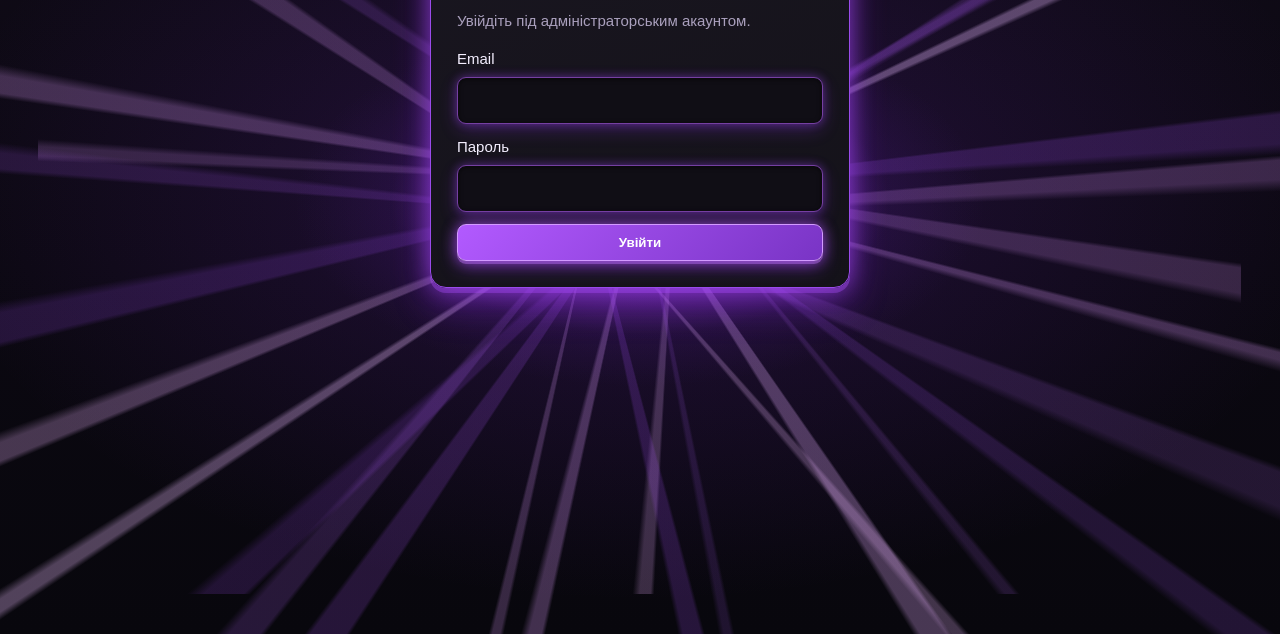
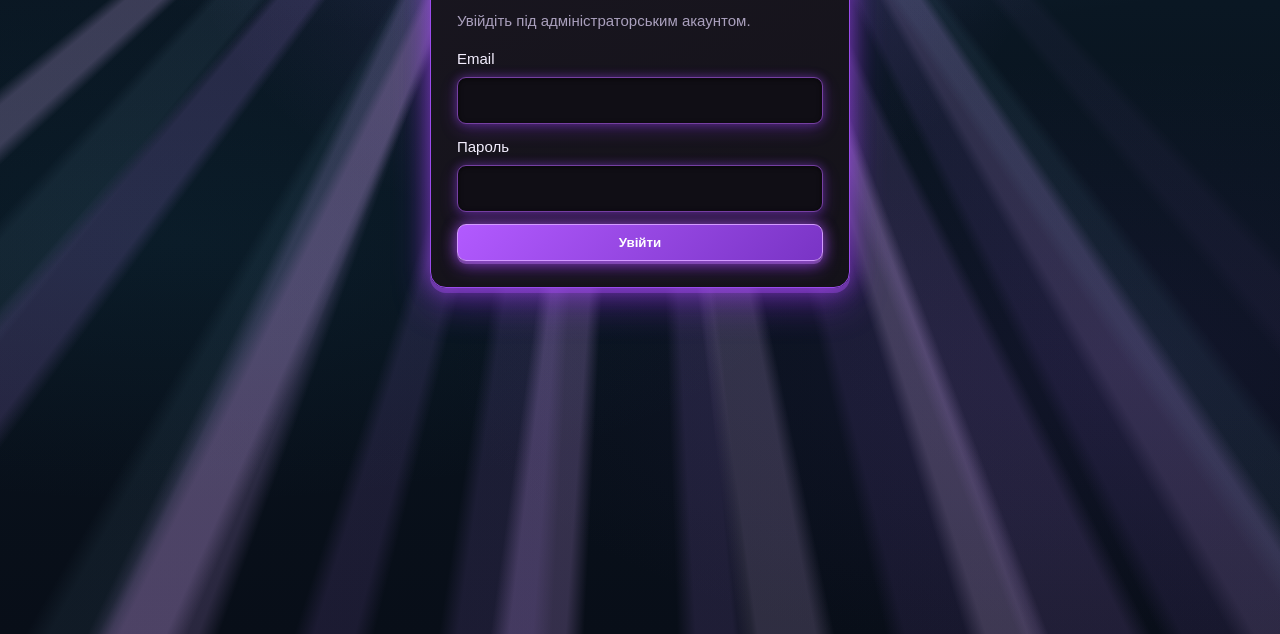
Before and after one commit to Looksitess/SalonkrasiAmulet, a plain HTML site: page admin/forum.html in a window 1280 px wide. Shown: the part 166-800 px from the top of the page. Drawn offline with nearby package versions, Linux system fonts and the light colour scheme.

Commit message:
Make hidden underwater sun rays more natural

```diff
--- a/admin/forum.html
+++ b/admin/forum.html
@@ -124,109 +124,86 @@ button:hover,.button:hover{
 
 
 
-/* Background only: irregular, scattered underwater violet rays */
+
+/* Background only: hidden sun beyond the ocean surface, uneven underwater shafts */
 body{
-  background-color:#09070f !important;
+  background-color:#07111b !important;
   background-image:
-    radial-gradient(ellipse 27% 23% at 50% 46%,
-      rgba(239,195,255,.76) 0%,
-      rgba(210,118,255,.60) 18%,
-      rgba(165,62,255,.34) 43%,
-      rgba(111,37,199,.10) 72%,
+    radial-gradient(ellipse 76% 33% at 50% -7%,
+      rgba(179,119,255,.25) 0%,
+      rgba(118,76,190,.16) 34%,
+      rgba(44,105,135,.08) 62%,
       transparent 100%),
-    conic-gradient(from -13deg at 50% 46%,
-      transparent 0deg 2.1deg,
-      rgba(222,157,255,.28) 2.4deg 3.5deg,
-      transparent 4deg 9.8deg,
-      rgba(167,91,255,.12) 10deg 10.8deg,
-      transparent 11.5deg 18deg,
-      rgba(228,175,255,.30) 18.4deg 20.7deg,
-      transparent 21.3deg 29deg,
-      rgba(179,99,255,.20) 29.4deg 30deg,
-      transparent 31deg 44deg,
-      rgba(221,158,255,.24) 44.4deg 45.2deg,
-      transparent 46deg 58deg,
-      rgba(167,91,255,.18) 58.3deg 60.5deg,
-      transparent 61deg 77deg,
-      rgba(231,186,255,.34) 77.5deg 78.4deg,
-      transparent 79deg 96deg,
-      rgba(169,83,255,.19) 96.4deg 99deg,
-      transparent 100deg 117deg,
-      rgba(224,157,255,.26) 117.4deg 118deg,
-      transparent 119deg 138deg,
-      rgba(170,89,255,.16) 138.4deg 140.2deg,
-      transparent 141deg 158deg,
-      rgba(229,174,255,.29) 158.4deg 160.8deg,
-      transparent 161.5deg 181deg,
-      rgba(174,95,255,.14) 181.5deg 182.3deg,
-      transparent 183deg 205deg,
-      rgba(223,158,255,.27) 205.5deg 207deg,
-      transparent 208deg 226deg,
-      rgba(174,86,255,.18) 226.4deg 229.5deg,
-      transparent 230deg 249deg,
-      rgba(236,190,255,.32) 249.5deg 250.3deg,
-      transparent 251deg 269deg,
-      rgba(166,79,255,.17) 269.5deg 272deg,
-      transparent 273deg 291deg,
-      rgba(225,159,255,.25) 291.5deg 293deg,
-      transparent 294deg 315deg,
-      rgba(180,100,255,.16) 315.5deg 317deg,
-      transparent 318deg 337deg,
-      rgba(237,185,255,.34) 337.4deg 338.5deg,
-      transparent 339deg 360deg),
-    conic-gradient(from 19deg at 47% 48%,
-      transparent 0deg 7deg,
-      rgba(180,105,255,.17) 7.5deg 8.2deg,
-      transparent 9deg 23deg,
-      rgba(233,177,255,.26) 23.5deg 25.8deg,
-      transparent 26.5deg 41deg,
-      rgba(174,89,255,.20) 41.5deg 42.3deg,
-      transparent 43deg 66deg,
-      rgba(220,147,255,.22) 66.4deg 68deg,
-      transparent 69deg 91deg,
-      rgba(188,111,255,.15) 91.5deg 94deg,
-      transparent 95deg 119deg,
-      rgba(238,185,255,.25) 119.5deg 120.3deg,
-      transparent 121deg 146deg,
-      rgba(169,82,255,.19) 146.5deg 148.8deg,
-      transparent 149.5deg 173deg,
-      rgba(224,157,255,.22) 173.5deg 174.5deg,
-      transparent 175deg 199deg,
-      rgba(181,100,255,.18) 199.5deg 202deg,
-      transparent 203deg 228deg,
-      rgba(238,183,255,.27) 228.5deg 230deg,
-      transparent 231deg 255deg,
-      rgba(176,91,255,.16) 255.5deg 257deg,
-      transparent 258deg 283deg,
-      rgba(223,156,255,.22) 283.5deg 285.8deg,
-      transparent 286.5deg 309deg,
-      rgba(178,95,255,.18) 309.5deg 310.3deg,
-      transparent 311deg 334deg,
-      rgba(237,180,255,.26) 334.5deg 336deg,
-      transparent 337deg 360deg),
-    conic-gradient(from -31deg at 53% 43%,
-      transparent 0deg 14deg,
-      rgba(197,117,255,.15) 14.5deg 17deg,
-      transparent 18deg 52deg,
-      rgba(231,172,255,.21) 52.5deg 53.2deg,
-      transparent 54deg 88deg,
-      rgba(177,91,255,.16) 88.5deg 90deg,
-      transparent 91deg 129deg,
-      rgba(224,152,255,.20) 129.5deg 132deg,
-      transparent 133deg 171deg,
-      rgba(186,106,255,.15) 171.5deg 172.2deg,
-      transparent 173deg 214deg,
-      rgba(235,177,255,.22) 214.5deg 216deg,
-      transparent 217deg 257deg,
-      rgba(168,79,255,.16) 257.5deg 260deg,
-      transparent 261deg 303deg,
-      rgba(220,150,255,.19) 303.5deg 304.3deg,
-      transparent 305deg 360deg),
-    radial-gradient(ellipse 72% 66% at 50% 45%,
-      rgba(116,43,195,.24), transparent 77%),
-    linear-gradient(180deg,#100b18 0%,#0b0811 54%,#08070d 100%) !important;
-  background-position:center,center,center,center,center,center !important;
-  background-size:100% 100%,148% 142%,123% 116%,94% 90%,100% 100%,100% 100% !important;
+    conic-gradient(from 0deg at 50% -13%,
+      transparent 0deg 137deg,
+      rgba(193,135,255,.04) 138deg 140deg,
+      transparent 141deg 146deg,
+      rgba(203,157,255,.19) 147deg 150deg,
+      rgba(151,105,222,.10) 151deg 153deg,
+      transparent 154deg 159deg,
+      rgba(220,181,255,.25) 160deg 162deg,
+      rgba(145,100,212,.11) 163deg 166deg,
+      transparent 167deg 174deg,
+      rgba(183,133,255,.13) 175deg 177deg,
+      transparent 178deg 183deg,
+      rgba(211,164,255,.22) 184deg 187deg,
+      transparent 188deg 194deg,
+      rgba(169,119,237,.12) 195deg 197deg,
+      transparent 198deg 203deg,
+      rgba(218,176,255,.20) 204deg 206deg,
+      rgba(115,173,201,.08) 207deg 209deg,
+      transparent 210deg 216deg,
+      rgba(190,137,255,.16) 217deg 220deg,
+      transparent 221deg 227deg,
+      rgba(223,184,255,.23) 228deg 230deg,
+      transparent 231deg 237deg,
+      rgba(156,107,225,.12) 238deg 240deg,
+      transparent 241deg 247deg,
+      rgba(202,154,255,.20) 248deg 251deg,
+      transparent 252deg 258deg,
+      rgba(223,181,255,.16) 259deg 261deg,
+      transparent 262deg 268deg,
+      rgba(165,113,232,.13) 269deg 271deg,
+      transparent 272deg 278deg,
+      rgba(208,163,255,.20) 279deg 282deg,
+      transparent 283deg 290deg,
+      rgba(180,130,244,.12) 291deg 294deg,
+      transparent 295deg 302deg,
+      rgba(216,173,255,.18) 303deg 306deg,
+      transparent 307deg 314deg,
+      rgba(165,121,222,.12) 315deg 317deg,
+      transparent 318deg 360deg),
+    conic-gradient(from 0deg at 48% -19%,
+      transparent 0deg 142deg,
+      rgba(124,197,226,.07) 143deg 146deg,
+      transparent 147deg 153deg,
+      rgba(194,139,255,.13) 154deg 158deg,
+      transparent 159deg 168deg,
+      rgba(226,190,255,.18) 169deg 172deg,
+      transparent 173deg 183deg,
+      rgba(160,119,231,.13) 184deg 188deg,
+      transparent 189deg 200deg,
+      rgba(209,164,255,.17) 201deg 205deg,
+      transparent 206deg 218deg,
+      rgba(140,190,220,.08) 219deg 222deg,
+      transparent 223deg 235deg,
+      rgba(203,155,255,.15) 236deg 240deg,
+      transparent 241deg 255deg,
+      rgba(227,189,255,.17) 256deg 259deg,
+      transparent 260deg 273deg,
+      rgba(171,125,239,.13) 274deg 279deg,
+      transparent 280deg 293deg,
+      rgba(211,169,255,.15) 294deg 298deg,
+      transparent 299deg 360deg),
+    radial-gradient(ellipse 46% 62% at 48% 4%,
+      rgba(160,103,226,.17),transparent 76%),
+    radial-gradient(ellipse 68% 44% at 14% 51%,
+      rgba(30,120,151,.09),transparent 75%),
+    radial-gradient(ellipse 70% 50% at 88% 66%,
+      rgba(82,47,142,.12),transparent 76%),
+    linear-gradient(180deg,#0b1a27 0%,#09141f 42%,#080e18 100%) !important;
+  background-position:center,center,center,center,center,center,center,center !important;
+  background-size:100% 100%,145% 132%,126% 121%,100% 100%,100% 100%,100% 100%,100% 100%,100% 100% !important;
   background-repeat:no-repeat !important;
   background-attachment:fixed !important;
 }
```
